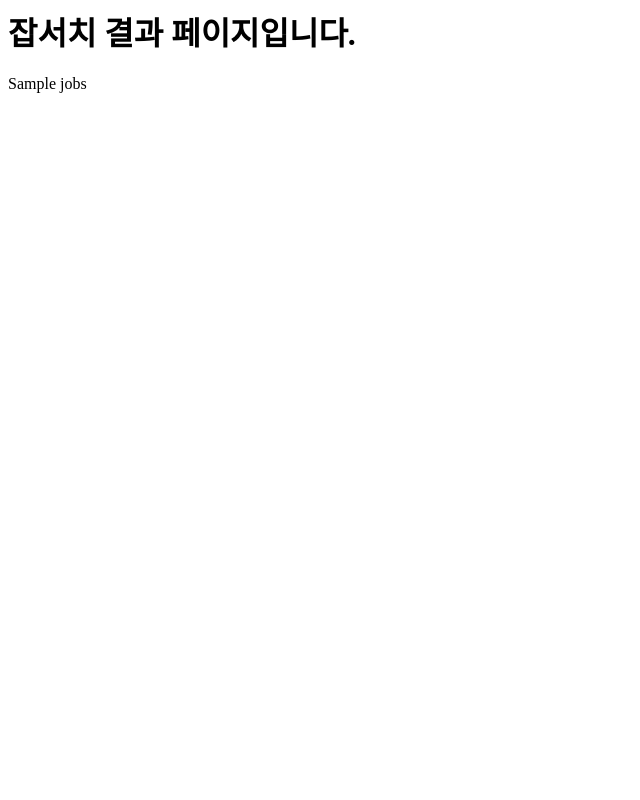
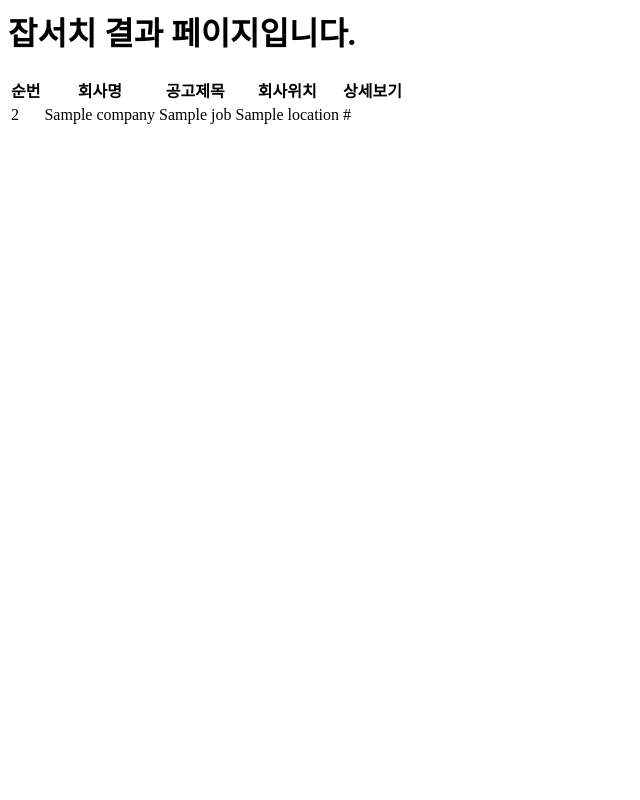
Before and after one commit to kingkidae/job_19, a Flask app: template templates/search.html in a window 1280 px wide. Shown: the whole page, without its empty margins (0-640 px from the left). Run offline with Flask 3, Linux system fonts and the light colour scheme; the template is opened without the code that fills it: most values are stand-ins (such as "Sample title", 1, 10 or a date in 2020).

Commit message:
261021_10:03

```diff
--- a/app.py
+++ b/app.py
@@ -14,11 +14,13 @@ def home():
 @app.route("/search")
 def search():
     keyword = request.args.get("keyword")
-    jobs = search_incruit()
+    jobs = search_incruit(keyword)#스크래퍼에서 긁어온 정보를 반환한 변수
 #    data = "19기 어플리케이션 과정"
 #    return render_template("search.html", data = data)
 #이렇게 실행하면 19기 어쩌고 나온 바로 뒤에 잡서치 검색결과입니다. 일케 나옴
-    return render_template("search.html", keyword = keyword, jobs = jobs) #서치.html에 키워드를 같이 보내는 것임.
+    return render_template("search.html", keyword = keyword, jobs = enumerate(jobs)) #서치.html에 키워드를 같이 보내는 것임.
 
 if __name__ == '__main__':
     app.run(debug=True)
+#여기서 서버가 돌아가는 것임.
+#http://127.0.0.1:5000 여기로 들어갈 수 있고, localhst:5000으로도 페이지에 들어갈 수 있음.
--- a/scrapper.py
+++ b/scrapper.py
@@ -1,15 +1,16 @@
 import requests #리퀘스트라는 내부 기능을 불러옴.
-keyword = "인사총무"
+#keyword = "인사총무" # 고정시키지않고 지울것임.
+#keyword = keyword # 앱피와이에서 온 키워드
 pages = 5
 page = pages * 60
-url = f"https://search.incruit.com/list/search.asp?col=job&kw={keyword}&psize=60&startno={page}"
+def search_incruit(keyword, pages = 1):
+    jobs = []
+# 변수들을 설정하기.
+    for page in range(pages): #1페이지만 할 것이 아니기 때문에 저 페이지를 페이지스에 세팅된 값(5니까 0,1,2,3,4)까지 반복해주는거임.
+        url = f"https://search.incruit.com/list/search.asp?col=job&kw={keyword}&psize=60&startno={page}"
+        r = requests.get(url)#원래 url을 다 넣어야 되는데 그러면 복잡하고, 각 페이지별로 다 따로 넣어야 하니까 생노가다라서 변수 넣어주면 한번에 해결 가능함.
     #인크루트 공고페이지 긁어오는데 kw=키워드인데 내 키워드를 위에서 변수 설정 해줬으니 중괄호하고 키워드 넣어주고, 페이지도 넣어줌.
-jobs = []
-# 변수들을 설정하기.
-def search_incruit():
 
-    for page in range(pages): #1페이지만 할 것이 아니기 때문에 저 페이지를 페이지스에 세팅된 값(5니까 0,1,2,3,4)까지 반복해주는거임.
-        r = requests.get(url)#원래 url을 다 넣어야 되는데 그러면 복잡하고, 각 페이지별로 다 따로 넣어야 하니까 생노가다라서 변수 넣어주면 한번에 해결 가능함.
         '''
         https://search.incruit.com/list/search.asp 여기까지가 URL임.
         col 이라는 파라미터와 kw라는 파라미터가 &으로 묶여있음.
@@ -48,7 +49,8 @@ def search_incruit():
             except: #시도 해보고 아니면
                 pass #넘겨라.
 
-        #print(jobs)
-        #print(len(jobs))
-        print(f"{page + 1} 크롤링 중...")
+        #print(jobs) # 크롤링한 정보 보기
+        #print(len(jobs)) # 정보 갯수..
+        print(f"{page + 1} 크롤링 중...") #간지용..?
     return jobs
+#데이터를 가지고 오는 역할
--- a/templates/index.html
+++ b/templates/index.html
@@ -2,9 +2,10 @@
 <html lang="en">
 <head></head>
 <body>
-    <h1>아릉하데연? 잡스크 래퍼이다.</h1>
+    <h1>ㅎㅇㅎㅇ 난 잡스크 래퍼이다.</h1>
     <form action="/search">
         <input type="text" name="keyword" />
+        <!-- 컨트롤 슬래시 하면 주석처리됨. -->
         <button>검색하기</button>
     </form>
 </body>
--- a/templates/search.html
+++ b/templates/search.html
@@ -2,6 +2,36 @@
 <head></head>
 <body>
     <h1>{{ keyword }} 잡서치 결과 페이지입니다.</h1>
-    {{ jobs }}
+    <!-- html안에서 코드형식으로 쓸 때에는 두가지 방법이 있다. -->
+     <!-- 파이썬은 주석처리가 안됨 -->
+    <table>
+        <thead>
+            <!-- 실제적으로 그림 그려지는게 아님. 구분자 정도로 이해하셈. -->
+            <tr>
+                <!-- tr은 하나의 라인이 그려졌다고 생각해라. -->
+                <th>순번</th>
+                <th>회사명</th>
+                <th>공고제목</th>
+                <th>회사위치</th>
+                <th>상세보기</th>
+                <!-- th는 한 셀에서 하나하나를 뜻함. -->
+            </tr>
+        </thead>
+        <!-- 머릿글 -->
+         <tbody>
+            <!-- 얘도 구분자 -->
+             {% for index, job in jobs %}
+            <tr>
+                <!-- 얘는 하나의 행임 -->
+                <td>{{ index + 1 }}</td>
+                <td>{{ job["company"] }}</td>
+                <td>{{ job["title"] }}</td>
+                <td>{{ job["location"] }}</td>
+                <td>{{ job["link"]}}</td>
+            </tr>
+            {% endfor %}
+        </tbody>
+    </table>
+
 </body>
 </html>
```
